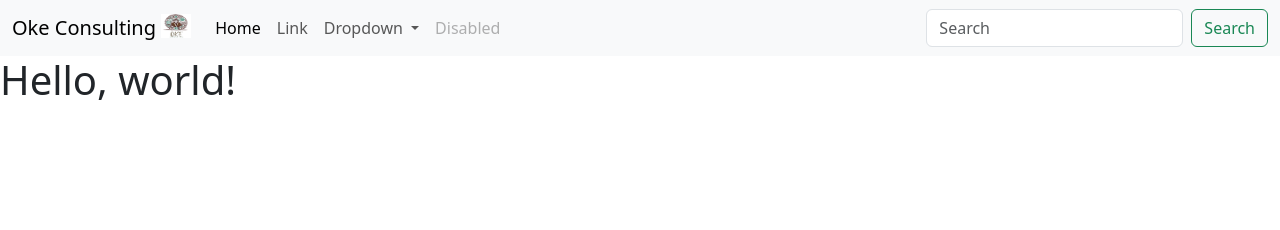
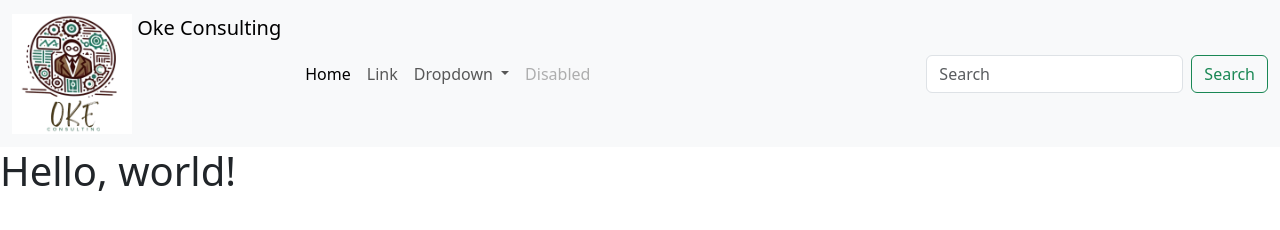
Before and after one commit to Okeconsulting/pruebasweb, a plain HTML site: page index.html in a window 1280 px wide. Drawn offline with nearby package versions, Linux system fonts and the light colour scheme.

Commit message:
p3-1 logo e ico

```diff
--- a/index.html
+++ b/index.html
@@ -3,14 +3,17 @@
   <head>
     <meta charset="utf-8">
     <meta name="viewport" content="width=device-width, initial-scale=1">
-    <title>Bootstrap demo</title>
+    <title>Oke Consulting</title>
+    <link rel="icon" href="img/logo_ed3.ico" type="image/x-icon">
+
     <link href="https://cdn.jsdelivr.net/npm/bootstrap@5.3.6/dist/css/bootstrap.min.css" rel="stylesheet" integrity="sha384-4Q6Gf2aSP4eDXB8Miphtr37CMZZQ5oXLH2yaXMJ2w8e2ZtHTl7GptT4jmndRuHDT" crossorigin="anonymous">
   </head>
   <body>
     <nav class="navbar navbar-expand-lg bg-body-tertiary">
         <div class="container-fluid">
-            <a class="navbar-brand" href="#">Oke Consulting
-                <img src="/img/logo_ed3.jpeg" alt="Logo" width="30" height="24" class="d-inline-block align-text-top">
+            <a class="navbar-brand" href="#">
+                <img src="/img/logo_ed3.jpeg" alt="Logo" width="120" height="120" class="d-inline-block align-text-top">
+                Oke Consulting
             </a>
             <button class="navbar-toggler" type="button" data-bs-toggle="collapse" data-bs-target="#navbarSupportedContent" aria-controls="navbarSupportedContent" aria-expanded="false" aria-label="Toggle navigation">
                 <span class="navbar-toggler-icon"></span>
```
Also changed, not shown: img/logo_ed3.ico (added).
